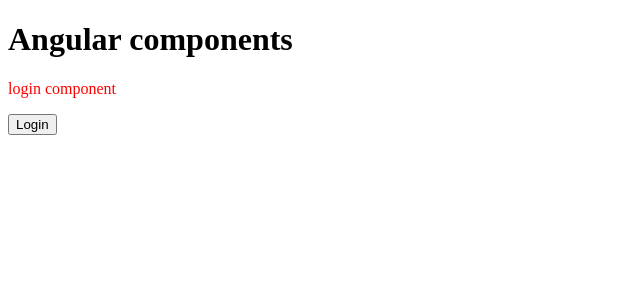
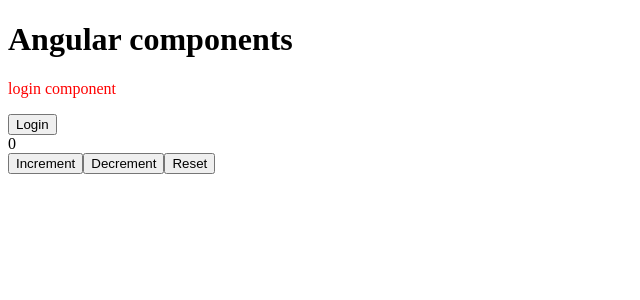
Before and after one commit to HuiyuLiz/angular-learning-notes, an Angular app: page / in a window 1280 px wide. Shown: the top 300 px of the page, without its empty margins (0-640 px from the left). Built offline with nearby package versions, Linux system fonts and the light colour scheme.

Commit message:
feat: Add counter functionality with increment, decrement, and reset buttons

```diff
--- a/src/app/app.html
+++ b/src/app/app.html
@@ -1,2 +1,7 @@
 <h1>Angular components</h1>
 <app-login></app-login>
+<div>{{count}}</div>
+
+<button (click)="handleIncrement()">Increment</button>
+<button (click)="handleDecrement()">Decrement</button>
+<button (click)="handleReset()">Reset</button>
--- a/src/app/app.ts
+++ b/src/app/app.ts
@@ -10,4 +10,17 @@
 export class App {
   protected readonly title = signal('angular-learning-notes');
   version=21
+  count=0
+
+  handleIncrement() {
+    this.count++;
+  }
+
+  handleDecrement() {
+    this.count--;
+  }
+
+  handleReset() {
+    this.count=0;
+  }
 }
```
